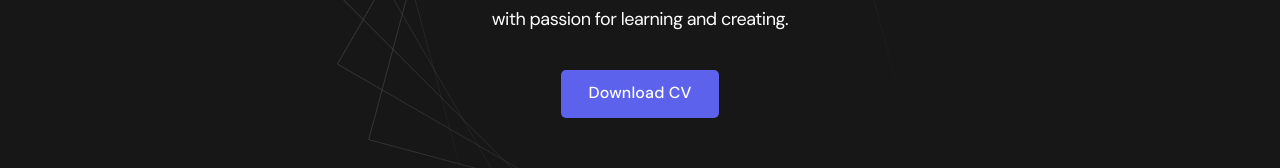
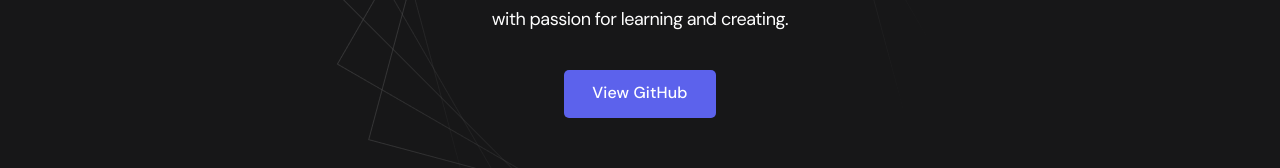
Before and after one commit to TBukhaidze/Portfolio-app, a React (Create React App) app: page / in a window 1280 px wide. Shown: the part 441-609 px from the top of the page. Built offline with nearby package versions, Linux system fonts and the light colour scheme.

Commit message:
added linkedIn link

```diff
--- a/src/components/footer/Footer.jsx
+++ b/src/components/footer/Footer.jsx
@@ -31,7 +31,7 @@
               </a>
             </li>
             <li className="social__item">
-              <a href="#!">
+              <a href="https://www.linkedin.com/in/temuri-bukhaidze-83728633a/">
                 <img src={linkedIn} alt="Link" />
               </a>
             </li>
--- a/src/components/header/Header.jsx
+++ b/src/components/header/Header.jsx
@@ -13,8 +13,8 @@
         <div className="header__text">
           <p>with passion for learning and creating.</p>
         </div>
-        <a href="#!" className="btn">
-          Download CV
+        <a href="https://github.com/TBukhaidze" className="btn">
+          View GitHub
         </a>
       </div>
     </header>
```
